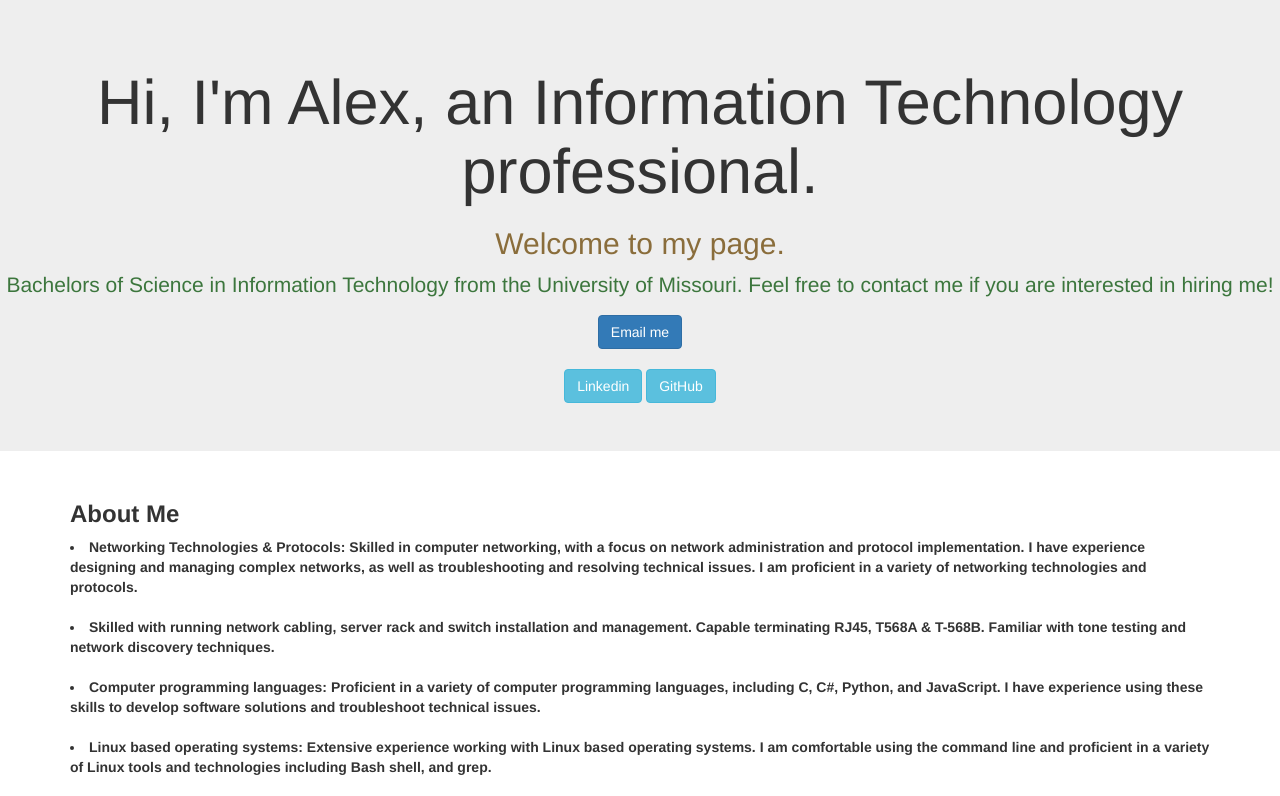
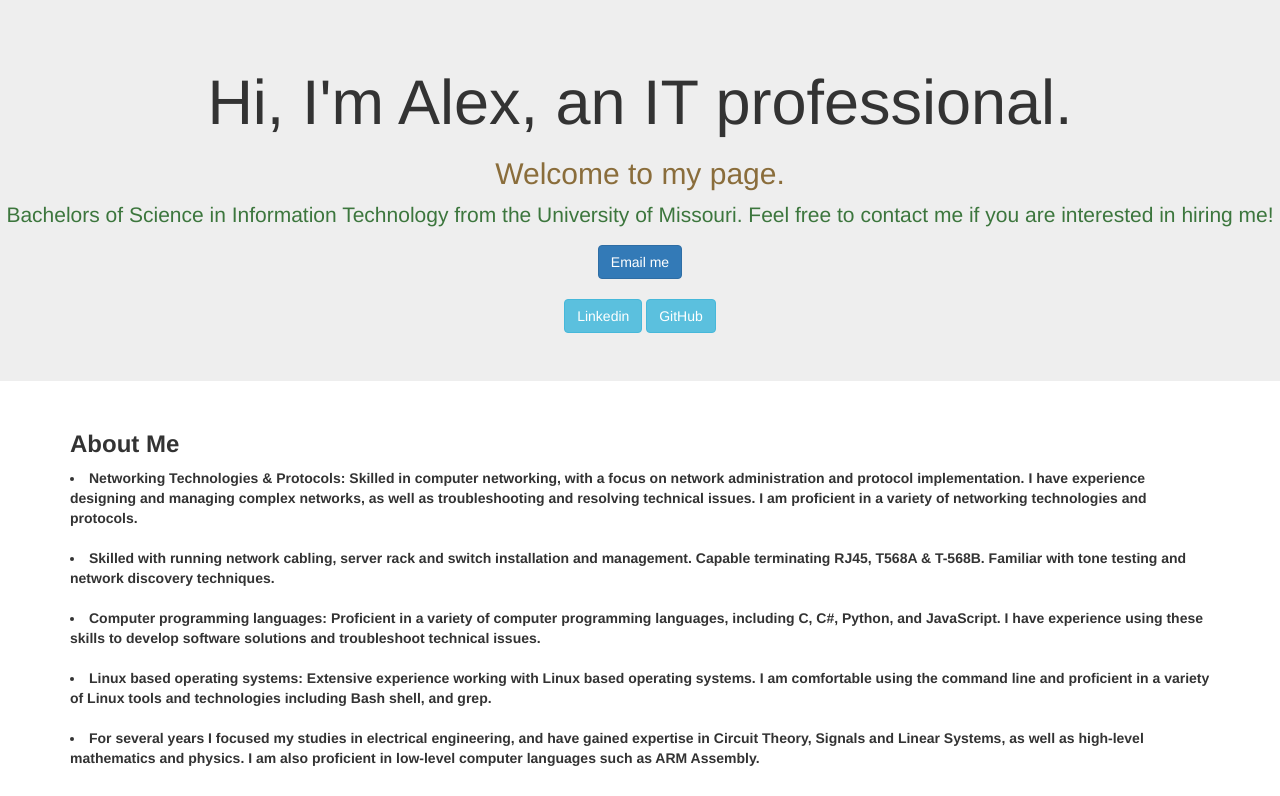
Before and after one commit to Krad1e/WebDev, a plain HTML site: page index.html in a window 1280 px wide. Shown: the top 796 px of the page. Drawn offline with nearby package versions, Linux system fonts and the light colour scheme.

Commit message:
Update index.html
shortened wording

```diff
--- a/index.html
+++ b/index.html
@@ -10,7 +10,7 @@
 </head>
 <body>
 <div class="jumbotron text-center">
-  <h1 >Hi, I'm Alex, an Information Technology professional.</h1>
+  <h1 >Hi, I'm Alex, an IT professional.</h1>
   <h2 class="text-warning"> Welcome to my page.</h2>
   <p class="text-success">Bachelors of Science in Information Technology from the University of Missouri. Feel free to contact me if you are interested in hiring me!</p>
   <a href = "mailto: contact.alexbrousse@gmail.com"><button type ="button" class ="btn btn-primary">Email me</button>
```
